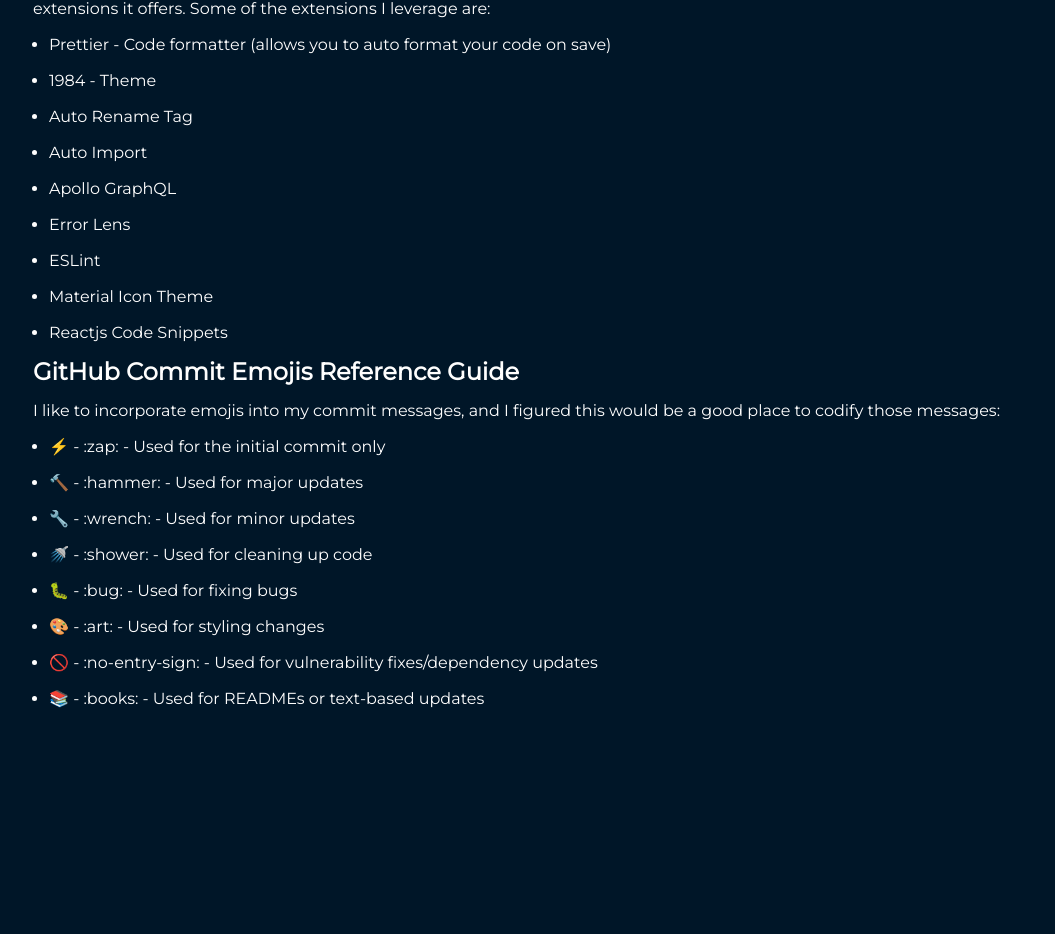
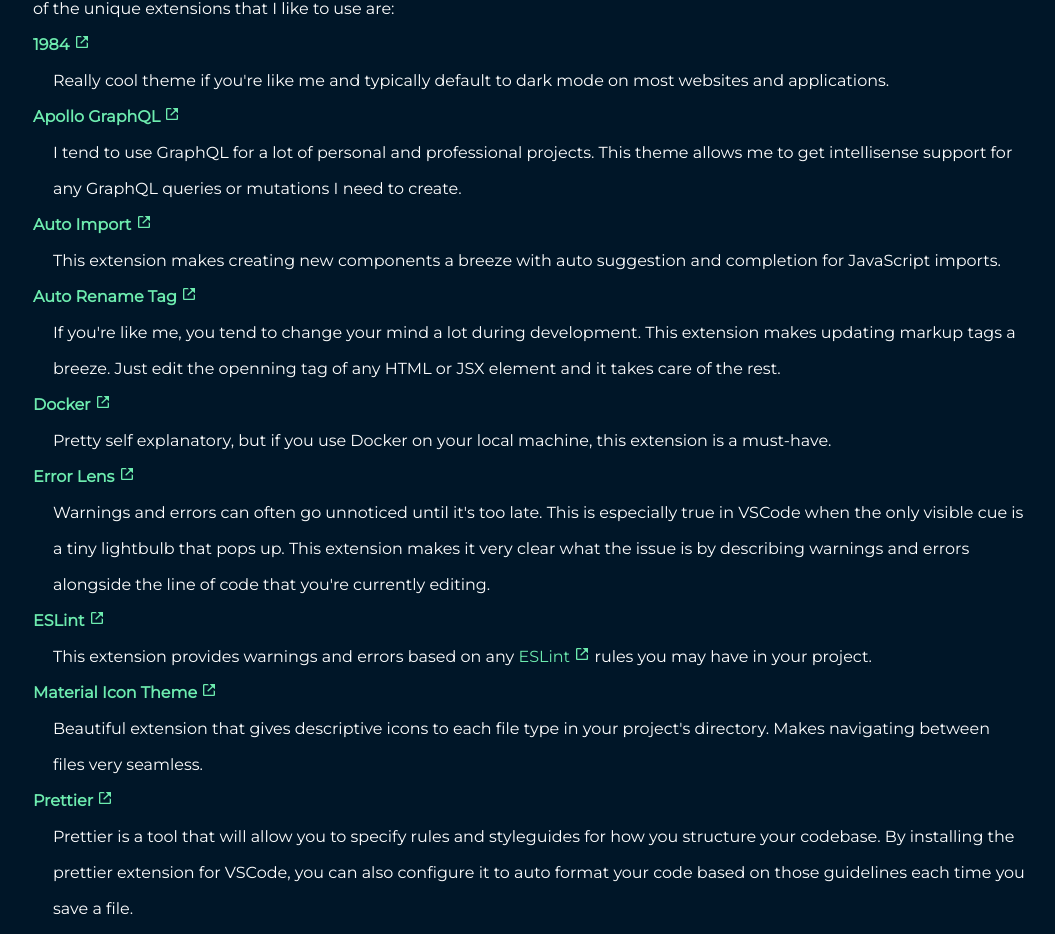
Before and after one commit to thefrugaldev/blog-v2, a Next.js app: page /setup in a window 1280 px wide. Shown: the part 171-1105 px from the top of the page, without its empty margins (111-1166 px from the left). Before the commit the page ends 912 px from the top, so only its background shows below. Built offline with nearby package versions, Linux system fonts and the light colour scheme; a web font is replaced by a local one.

Commit message:
:wrench: encapsulate components for VSCode extensions

```diff
--- a/src/pages/setup.tsx
+++ b/src/pages/setup.tsx
@@ -2,39 +2,15 @@
 import React, { FC } from "react";
 import ExternalLink from "@shared/components/external-link";
 import Layout from "@shared/components/layout";
+import VsCodeExtensions from "@scenes/setup/components/vscode-extensions/vscode-extensions";
 
 const UsesPage: FC = () => {
-  // TODO: break out each section into a reusable component?
+  // TODO: include link to my dotfiles?
 
   return (
     <Layout>
       <Box>
-        <Heading as="h2" fontSize="2xl">
-          Integrated Development Environment
-        </Heading>
-        <Text>
-          For daily development purposes, my go-to IDE is{" "}
-          <ExternalLink
-            route={"https://code.visualstudio.com/download"}
-            linkText={"Visual Studio Code"}
-          />
-          . The reason I default to VSCode is the huge library of extensions it
-          offers. Some of the extensions I leverage are:
-        </Text>
-        <UnorderedList>
-          <ListItem>
-            Prettier - Code formatter (allows you to auto format your code on
-            save)
-          </ListItem>
-          <ListItem>1984 - Theme</ListItem>
-          <ListItem>Auto Rename Tag</ListItem>
-          <ListItem>Auto Import</ListItem>
-          <ListItem>Apollo GraphQL</ListItem>
-          <ListItem>Error Lens</ListItem>
-          <ListItem>ESLint</ListItem>
-          <ListItem>Material Icon Theme</ListItem>
-          <ListItem>Reactjs Code Snippets</ListItem>
-        </UnorderedList>
+        <VsCodeExtensions />
       </Box>
       <Box>
         <Heading as="h2" fontSize="2xl">
--- a/src/scenes/blog/components/article-preview/article-preview.tsx
+++ b/src/scenes/blog/components/article-preview/article-preview.tsx
@@ -30,7 +30,9 @@
             </a>
           </Link>
         </h2>
-        <small>{post.frontmatter.date}</small>
+        <small>
+          <strong>{post.frontmatter.date}</strong>
+        </small>
       </header>
       <section>
         <p
--- a/src/scenes/blog/components/blog-image/blog-image.tsx
+++ b/src/scenes/blog/components/blog-image/blog-image.tsx
@@ -7,7 +7,7 @@
 }
 
 const BlogImage: FC<BlogImageProps> = ({ src, alt }) => {
-  return <Image src={src} alt={alt} mx="auto" />;
+  return <Image src={src} alt={alt} m="25px auto" />;
 };
 
 export default BlogImage;
--- /dev/null
+++ b/src/scenes/setup/components/vscode-extensions/extension.tsx
@@ -0,0 +1,21 @@
+import { ListItem, Text } from "@chakra-ui/react";
+import ExternalLink from "@shared/components/external-link";
+import React, { FC } from "react";
+
+interface ExtensionProps {
+  name: string;
+  link: string;
+}
+
+const Extension: FC<ExtensionProps> = ({ children, name, link }) => {
+  return (
+    <>
+      <Text as="strong">
+        <ExternalLink linkText={name} route={link} />
+      </Text>
+      <Text pl="5">{children}</Text>
+    </>
+  );
+};
+
+export default Extension;
--- /dev/null
+++ b/src/scenes/setup/components/vscode-extensions/vscode-extensions.tsx
@@ -0,0 +1,114 @@
+import { Heading, Text, UnorderedList } from "@chakra-ui/react";
+import ExternalLink from "@shared/components/external-link";
+import Link from "next/link";
+import React, { FC } from "react";
+import Extension from "./extension";
+
+const VsCodeExtensions: FC = () => {
+  return (
+    <>
+      <Heading as="h2" fontSize="2xl">
+        Integrated Development Environment
+      </Heading>
+      <Text>
+        For daily development purposes, my go-to IDE is{" "}
+        <ExternalLink
+          route={"https://code.visualstudio.com/download"}
+          linkText={"Visual Studio Code"}
+        />{" "}
+        because the vast library of extensions it offers. Some of the unique
+        extensions that I like to use are:
+      </Text>
+      <Extension
+        name="1984"
+        link="https://marketplace.visualstudio.com/items?itemName=juanmnl.vscode-theme-1984"
+      >
+        Really cool theme if you're like me and typically default to dark mode
+        on most websites and applications.
+      </Extension>
+      <Extension
+        name="Apollo GraphQL"
+        link="https://marketplace.visualstudio.com/items?itemName=apollographql.vscode-apollo"
+      >
+        I tend to use GraphQL for a lot of personal and professional projects.
+        This theme allows me to get intellisense support for any GraphQL queries
+        or mutations I need to create.
+      </Extension>
+      <Extension
+        name="Auto Import"
+        link="https://marketplace.visualstudio.com/items?itemName=steoates.autoimport"
+      >
+        This extension makes creating new components a breeze with auto
+        suggestion and completion for JavaScript imports.
+      </Extension>
+      <Extension
+        name="Auto Rename Tag"
+        link="https://marketplace.visualstudio.com/items?itemName=formulahendry.auto-rename-tag"
+      >
+        If you're like me, you tend to change your mind a lot during
+        development. This extension makes updating markup tags a breeze. Just
+        edit the openning tag of any HTML or JSX element and it takes care of
+        the rest.
+      </Extension>
+      <Extension
+        name="Docker"
+        link="https://marketplace.visualstudio.com/items?itemName=ms-azuretools.vscode-docker"
+      >
+        Pretty self explanatory, but if you use Docker on your local machine,
+        this extension is a must-have.
+      </Extension>
+      <Extension
+        name="Error Lens"
+        link="https://marketplace.visualstudio.com/items?itemName=usernamehw.errorlens"
+      >
+        Warnings and errors can often go unnoticed until it's too late. This is
+        especially true in VSCode when the only visible cue is a tiny lightbulb
+        that pops up. This extension makes it very clear what the issue is by
+        describing warnings and errors alongside the line of code that you're
+        currently editing.
+      </Extension>
+      <Extension
+        name="ESLint"
+        link="https://marketplace.visualstudio.com/items?itemName=dbaeumer.vscode-eslint"
+      >
+        This extension provides warnings and errors based on any{" "}
+        <ExternalLink linkText="ESLint" route="https://eslint.org/" /> rules you
+        may have in your project.
+      </Extension>
+      <Extension
+        name="Material Icon Theme"
+        link="https://marketplace.visualstudio.com/items?itemName=PKief.material-icon-theme"
+      >
+        Beautiful extension that gives descriptive icons to each file type in
+        your project's directory. Makes navigating between files very seamless.
+      </Extension>
+      <Extension
+        name="Prettier"
+        link="https://marketplace.visualstudio.com/items?itemName=esbenp.prettier-vscode"
+      >
+        Prettier is a tool that will allow you to specify rules and styleguides
+        for how you structure your codebase. By installing the prettier
+        extension for VSCode, you can also configure it to auto format your code
+        based on those guidelines each time you save a file.
+      </Extension>
+      <Extension
+        name="Reactjs Code Snippets"
+        link="https://marketplace.visualstudio.com/items?itemName=xabikos.ReactSnippets"
+      >
+        My JavaScript framework of choice is React, so it just made sense to
+        install this extension. If you also prefer to use react, this extension
+        will enable shortcuts that you can use to quickly construct all
+        different kinds of react components in seconds.
+      </Extension>
+      <Text>
+        If you have some other extensions that I didn't list above, give me a{" "}
+        <Link href="/about">
+          <a>shout</a>
+        </Link>
+        . I love discovering new tools that make developing easier 😄
+      </Text>
+    </>
+  );
+};
+
+export default VsCodeExtensions;
--- /dev/null
+++ b/src/scenes/setup/index.ts
@@ -0,0 +1,3 @@
+import VsCodeExtensions from "./components/vscode-extensions/vscode-extensions";
+
+export { VsCodeExtensions };
--- /dev/null
+++ b/src/shared/styles/global.ts
@@ -0,0 +1,5 @@
+const sharedStyles = {
+  marginTopGap: 20,
+};
+
+export default sharedStyles;
```
Also changed, not shown: src/pages/about.tsx (+10 -6 lines), src/pages/blog/index.tsx (+6 -1 lines).
